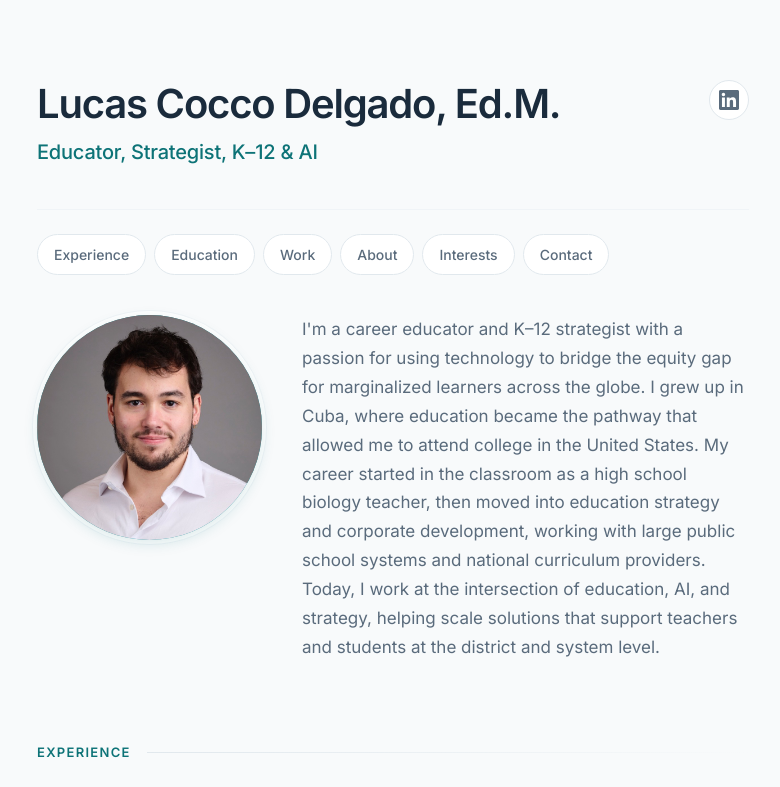
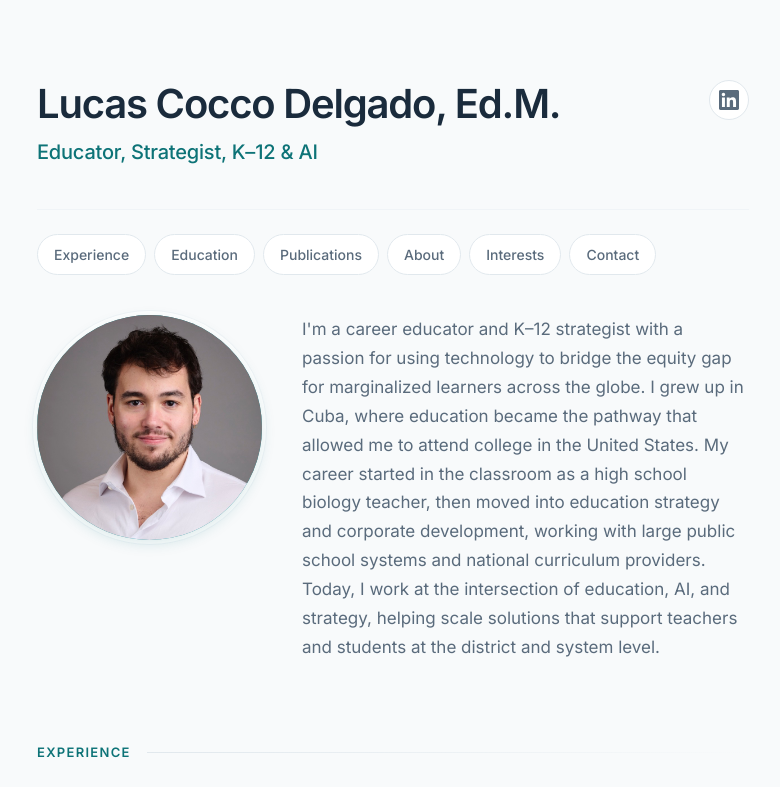
Before and after one commit to lucascoccodelgado/personalwebsite, a React (Vite) app: page / in a window 1280 px wide. Shown: the top 787 px of the page, without its empty margins (247-1027 px from the left). Built offline with nearby package versions, Linux system fonts and the light colour scheme.

Commit message:
Rename Work nav button to Publications

```diff
--- a/src/App.jsx
+++ b/src/App.jsx
@@ -108,7 +108,7 @@ function Nav() {
     <nav className="nav">
       <a href="#experience" className="nav-link">Experience</a>
       <a href="#education" className="nav-link">Education</a>
-      <a href="#work" className="nav-link">Work</a>
+      <a href="#work" className="nav-link">Publications</a>
       <a href="#about" className="nav-link">About</a>
       <a href="#interests" className="nav-link">Interests</a>
       <a href="#contact" className="nav-link">Contact</a>
```
